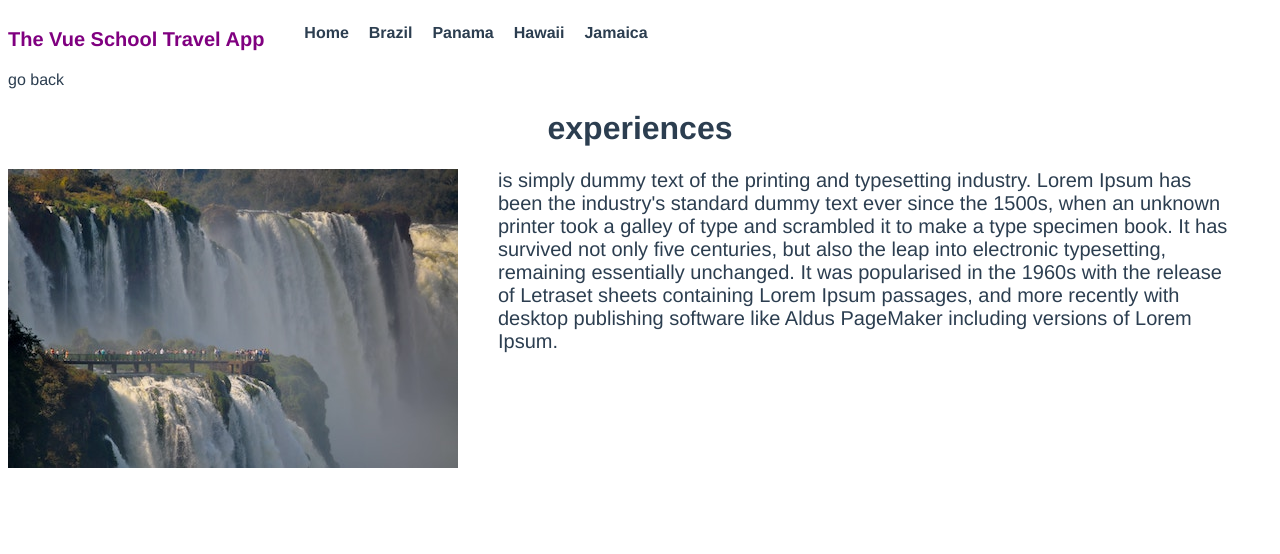
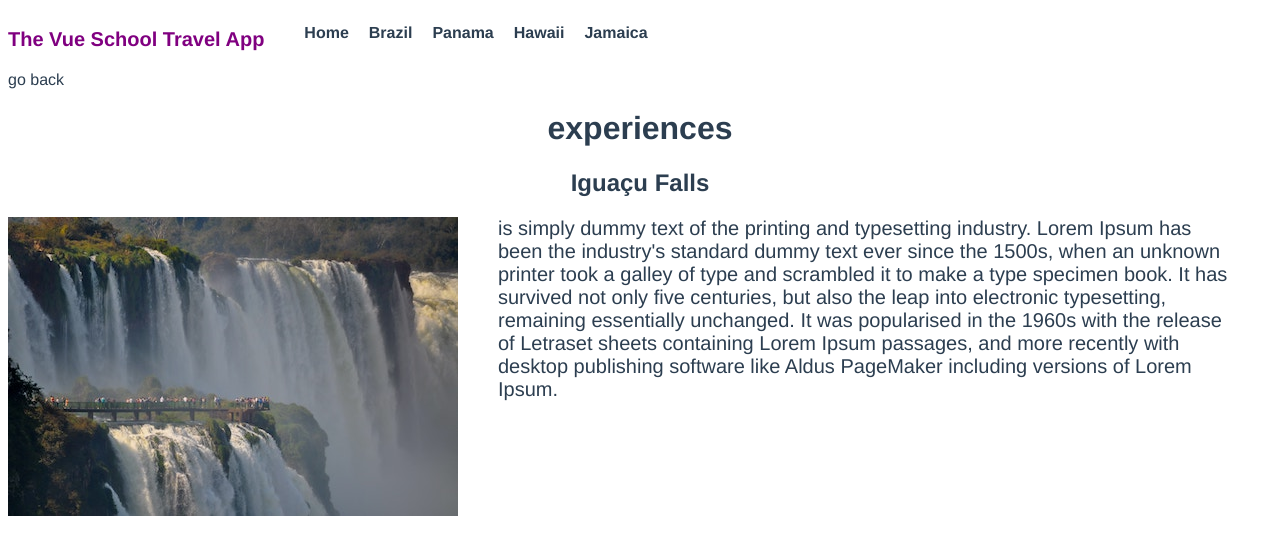
Before and after one commit to debs-obrien/course-vue-router, a Vue app: page /details/brazil/iguacu-falls in a window 1280 px wide. Shown: the top 554 px of the page. Built offline with nearby package versions, Linux system fonts and the light colour scheme.

Commit message:
computed properties

```diff
--- a/src/views/DestinationDetails.vue
+++ b/src/views/DestinationDetails.vue
@@ -1,8 +1,6 @@
 <template>
 <div>
     <GoBack />
-    <div  v-for="(destination,index) in destinations" :key="index">
-        <div v-if="location == destination.slug">
             <h1>{{destination.name}}</h1>
             <div class="destination-details">
                 <img :src="require(`@/assets/${destination.image}.jpg`)" />
@@ -29,8 +27,6 @@
                     </router-link>
                     </div>
                 </div>
-            </div>
-         </div>
     </div>
 </template>
 
@@ -48,9 +44,16 @@ import GoBack from '@/components/GoBack'
         },
         data: function () {
             return {
-                destinations: store.destinations,
+
             }
          },
+        computed: {
+            destination() {
+            return store.destinations.find(
+                (destination) => destination.slug === this.location
+            )
+            },
+        },
     }
 </script>
 
--- a/src/views/ExperienceDetails.vue
+++ b/src/views/ExperienceDetails.vue
@@ -2,24 +2,14 @@
     <div>
         <GoBack />
         <h1>experiences</h1>
-        <div v-for="destination in destinations" :key="destination.slug">
-            <div v-if="location == destination.slug">
-                <div v-for="exp in destination.experiences" :key="exp.slug">
-                <div v-if="experience == exp.slug">
-                    <h2>{{ exp.title }}</h2>
-                    <div>
-                    <div class="experience-details">
-                        <img
-                        :src="require(`@/assets/${exp.image}.jpg`)"
-                        alt="experience.title"
-                        />
-                        <p> {{ exp.description }}</p>
-                    </div>
-                    </div>
-                </div>
+        <h2>{{ exp.name }}</h2>
+             <div class="experience-details">
+                <img
+                    :src="require(`@/assets/${exp.image}.jpg`)"
+                    :alt="exp.name"
+                />
+                <p> {{ exp.description }}</p>
             </div>
-        </div>
-      </div>
     </div>
 </template>
 
@@ -42,9 +32,21 @@
         },
         data: function() {
             return {
-                destinations: store.destinations,
+
             }
-        }
+        },
+        computed: {
+            destination() {
+            return store.destinations.find(
+                (destination) => destination.slug === this.location
+            )
+            },
+            exp() {
+            return this.destination.experiences.find(
+                (experience) => experience.slug === this.experience
+            )
+            },
+        },
 }
 </script>
 
```
